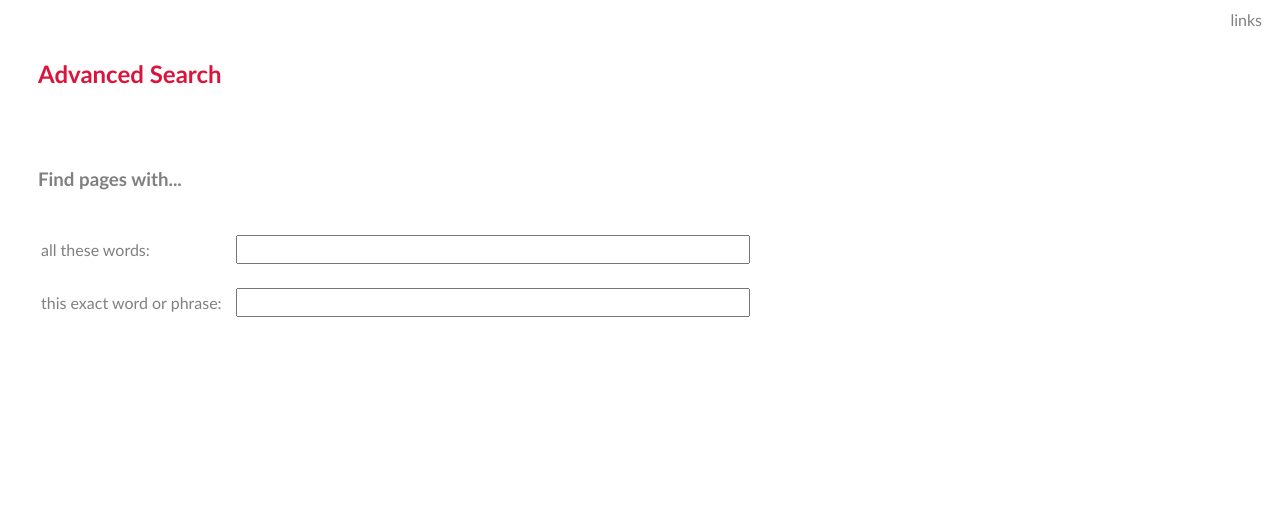
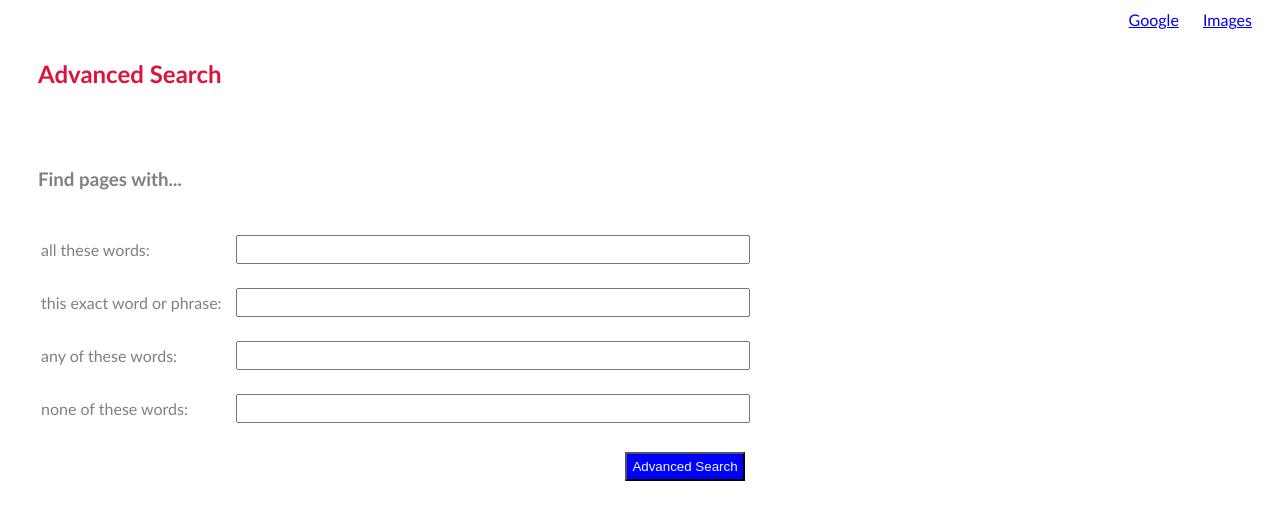
Before and after one commit to mkaramurzin/Google-Clone, a plain HTML site: page advanced.html in a window 1280 px wide. Drawn offline with Linux system fonts and the light colour scheme.

Commit message:
Finalized functionality for all html files

```diff
--- a/advanced.html
+++ b/advanced.html
@@ -9,7 +9,8 @@
 <body>
 
     <div class="links">
-            links
+        <a class="link" href="index.html">Google</a>
+        <a class="link" href="images.html">Images</a>
     </div>
 
     <div>
@@ -17,7 +18,6 @@
     </div>
 
     <div>
-            <!-- <center> -->
         <form action="https://www.google.com/search">
             <table>
 
@@ -26,17 +26,32 @@
                 </tr>
 
                 <tr>
-                            <td class="label">all these words:</td>
-                            <td class="textfield"><input class="adv-input" type="text" name="as_q"></td>
+                    <td class="label">all these words: </td>
+                    <td><input class="adv-input" type="text" name="as_q"></td>
                 </tr>
 
                 <tr>
-                            <td class="label">this exact word or phrase:</td>
-                            <td class="textfield"><input class="adv-input" type="text" name="as_epq"></td>
+                    <td class="label">this exact word or phrase: </td>
+                    <td><input class="adv-input" type="text" name="as_epq"></td>
                 </tr>
+
+                <tr>
+                    <td class="label">any of these words: </td>
+                    <td><input class="adv-input" type="text" name="as_oq"></td>
+                </tr>
+
+                <tr>
+                    <td class="label">none of these words: </td>
+                    <td><input class="adv-input" type="text" name="as_eq"></td>
+                </tr>
+
+                <tr>
+                    <td></td>
+                    <td><input class="adv-button" type="submit" value="Advanced Search"></td>
+                </tr>
+
             </table>
         </form>
-            <!-- </center> -->
     </div>
 
 </body>
--- a/stylesheet.css
+++ b/stylesheet.css
@@ -53,6 +53,14 @@ h3 {
     margin: 10px;
 }
 
+.adv-button {
+    color: azure;
+    background-color: blue;
+    padding: 5px;
+    margin: 15px;
+    float: right;
+}
+
 table {
     margin: 30px;
 }
```
Also changed, not shown: images.html (+1 -2 lines), index.html (+1 -1 lines). Lines whose indentation alone changed are shown as unchanged.
